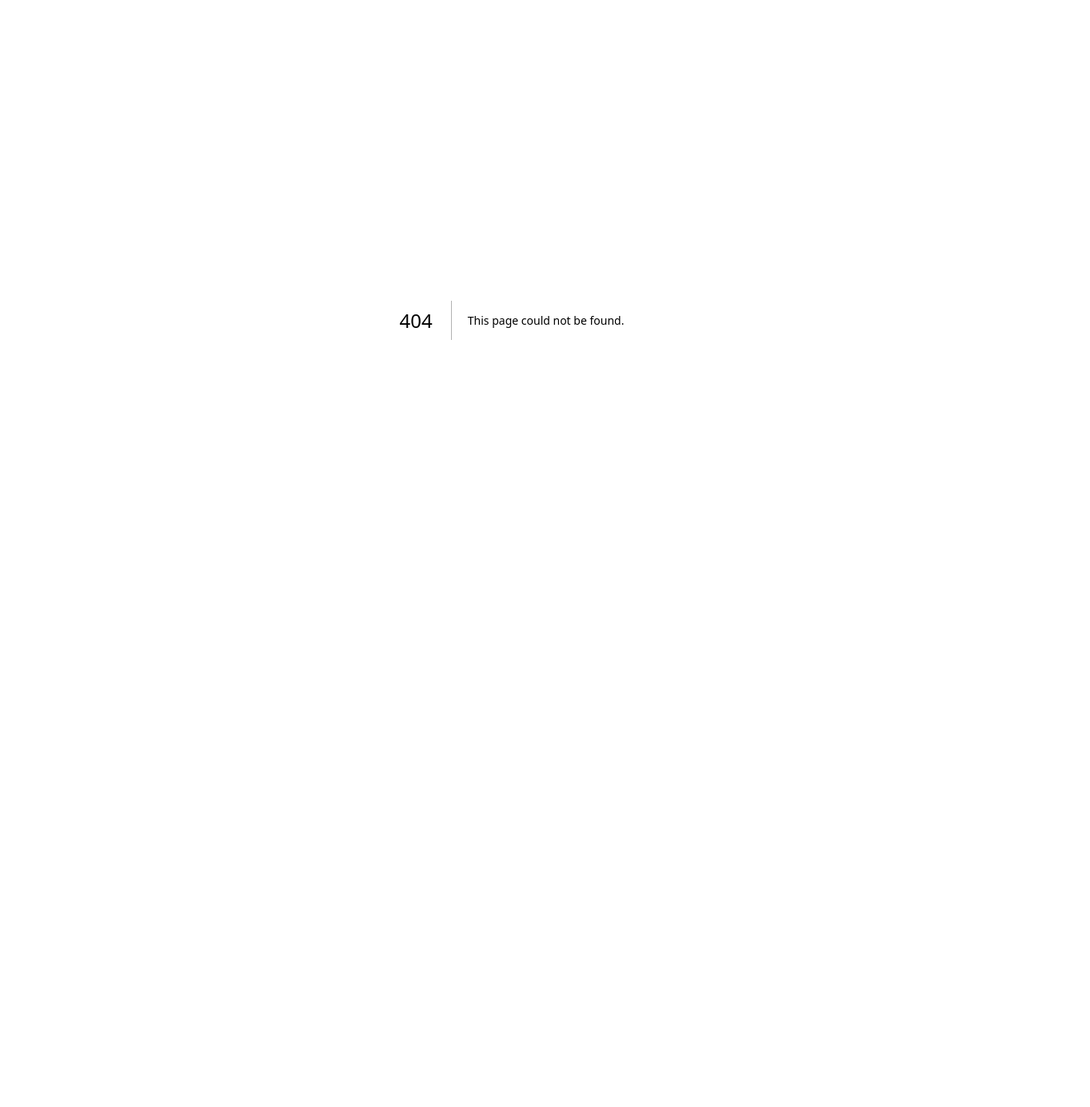
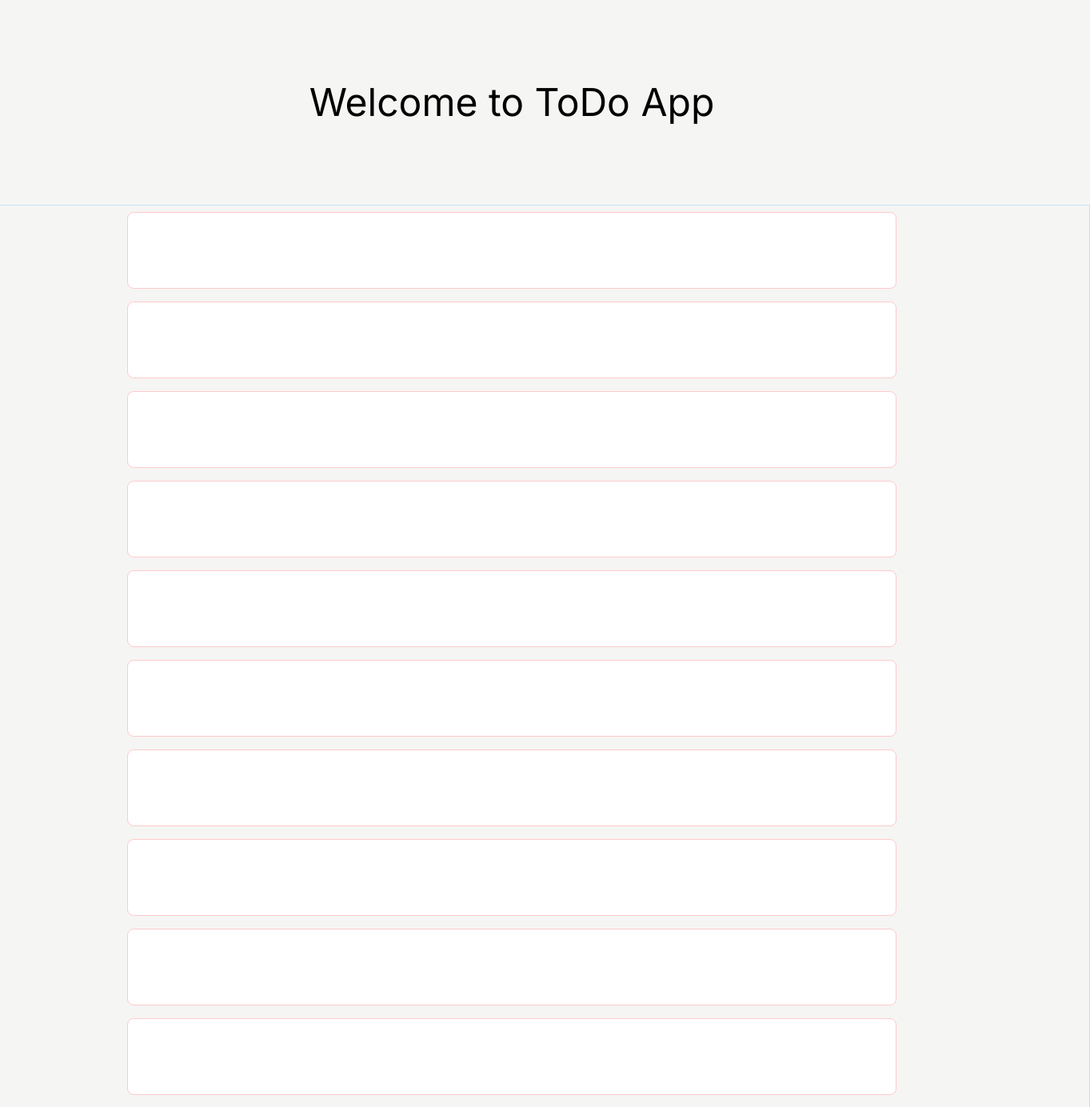
Before and after one commit to Daniel7842900/nextjs-todo-ts, a Next.js app: page /todo in a window 1280 px wide. Before the commit this address had no page. Shown: the top 1384 px of the page at 80% size, 1363 px wide, since content can reach past the window. Before the commit the page ends 800 px from the top, so only its background shows below. Built offline with nearby package versions, Linux system fonts and the light colour scheme.

Commit message:
add basic structure of the project

```diff
--- /dev/null
+++ b/app/(routes)/todo/ToDo.tsx
@@ -0,0 +1,24 @@
+"use client";
+import React from "react";
+import Card from "@/app/_components/Card";
+
+export default function ToDo(props) {
+  return (
+    <div className="flex flex-col min-w-[1446px] border border-sky-200 items-center">
+      <Card />
+      <Card />
+      <Card />
+      <Card />
+      <Card />
+      <Card />
+      <Card />
+      <Card />
+      <Card />
+      <Card />
+      <Card />
+      <Card />
+      <Card />
+      <Card />
+    </div>
+  );
+}
--- /dev/null
+++ b/app/(routes)/todo/page.tsx
@@ -0,0 +1,14 @@
+import ToDo from "@/app/(routes)/todo/ToDo";
+
+export default function Page() {
+  return (
+    <div className="min-h-screen h-screen m-0">
+      {/*<div className="flex h-1/5 justify-center items-center mx-auto">*/}
+      {/*  <h1 className="text-5xl">Welcome to ToDo App</h1>*/}
+      {/*</div>*/}
+      <div className="flex flex-col h-3/5 items-center mx-auto">
+        <ToDo />
+      </div>
+    </div>
+  );
+}
--- /dev/null
+++ b/app/_components/Card.tsx
@@ -0,0 +1,5 @@
+export default function Card() {
+  return (
+    <div className="w-8/12 h-24 border border-red-200 bg-white rounded-lg my-2"></div>
+  );
+}
--- /dev/null
+++ b/app/_components/Header.tsx
@@ -0,0 +1,7 @@
+export default function Header() {
+  return (
+    <div className="w-full m-0 flex h-64 justify-center items-center">
+      <h1 className="text-5xl">Welcome to ToDo App</h1>
+    </div>
+  );
+}
--- a/app/globals.css
+++ b/app/globals.css
@@ -2,26 +2,6 @@
 @tailwind components;
 @tailwind utilities;
 
-:root {
-  --foreground-rgb: 0, 0, 0;
-  --background-start-rgb: 214, 219, 220;
-  --background-end-rgb: 255, 255, 255;
+body {
+    background-color: rgb(245 245 244);
 }
-
-@media (prefers-color-scheme: dark) {
-  :root {
-    --foreground-rgb: 255, 255, 255;
-    --background-start-rgb: 0, 0, 0;
-    --background-end-rgb: 0, 0, 0;
-  }
-}
-
-body {
-  color: rgb(var(--foreground-rgb));
-  background: linear-gradient(
-      to bottom,
-      transparent,
-      rgb(var(--background-end-rgb))
-    )
-    rgb(var(--background-start-rgb));
-}
--- a/app/layout.tsx
+++ b/app/layout.tsx
@@ -1,22 +1,26 @@
-import type { Metadata } from 'next'
-import { Inter } from 'next/font/google'
-import './globals.css'
+import type { Metadata } from "next";
+import { Inter } from "next/font/google";
+import "./globals.css";
+import Header from "@/app/_components/Header";
 
-const inter = Inter({ subsets: ['latin'] })
+const inter = Inter({ subsets: ["latin"] });
 
 export const metadata: Metadata = {
-  title: 'Create Next App',
-  description: 'Generated by create next app',
-}
+  title: "Create Next App",
+  description: "Generated by create next app",
+};
 
 export default function RootLayout({
   children,
 }: {
-  children: React.ReactNode
+  children: React.ReactNode;
 }) {
   return (
     <html lang="en">
-      <body className={inter.className}>{children}</body>
+      <body className={inter.className}>
+        <Header />
+        {children}
+      </body>
     </html>
-  )
+  );
 }
```
Also changed, not shown: package.json (+6 -5 lines), 2 other files (tests, documents, lock files or other folders).
